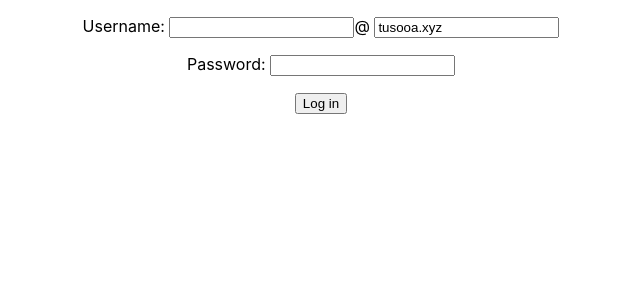
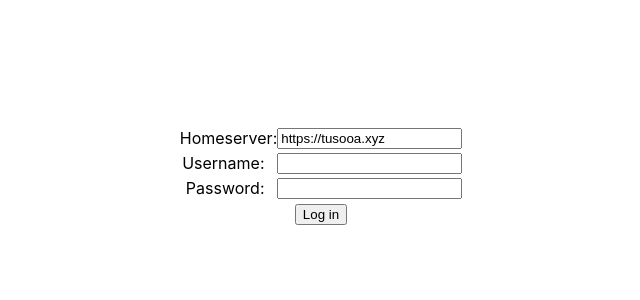
Before and after one commit to tusooa/nishw, a React (Create React App) app: page / in a window 1280 px wide. Shown: the top 300 px of the page, without its empty margins (319-959 px from the left). Built offline with nearby package versions, Linux system fonts and the light colour scheme.

Commit message:
Implement login and timeline

```diff
--- a/package.json
+++ b/package.json
@@ -6,6 +6,7 @@
     "@testing-library/jest-dom": "^4.2.4",
     "@testing-library/react": "^9.3.2",
     "@testing-library/user-event": "^7.1.2",
+    "matrix-js-sdk": "^4.0.0",
     "react": "^16.12.0",
     "react-dom": "^16.12.0",
     "react-scripts": "3.3.1"
--- a/public/index.html
+++ b/public/index.html
@@ -2,7 +2,6 @@
 <html lang="en">
   <head>
     <meta charset="utf-8" />
-    <link rel="icon" href="%PUBLIC_URL%/favicon.ico" />
     <meta name="viewport" content="width=device-width, initial-scale=1" />
     <meta name="theme-color" content="#000000" />
     <meta
@@ -24,7 +23,7 @@
       work correctly both with client-side routing and a non-root public URL.
       Learn how to configure a non-root public URL by running `npm run build`.
     -->
-    <title>React App</title>
+    <title>nishw</title>
   </head>
   <body>
     <noscript>You need to enable JavaScript to run this app.</noscript>
--- a/src/App.js
+++ b/src/App.js
@@ -1,48 +1,69 @@
-import React from 'react';
-import logo from './logo.svg';
-import './App.css';
+import React from 'react'
+import './App.css'
 import config from './config.json'
+
+import Login from './components/login'
+import MainPage from './components/mainpage'
+import sdk from 'matrix-js-sdk'
 
 class App extends React.Component
 {
   constructor(props)
   {
-    super(props);
+    super(props)
 
     this.state = {
-      username: '',
-      homeserver: config.defaultHomeServer,
-      password: '',
+      userId: '',
+      homeserver: '',
       loggedIn: false,
-      message: '',
-    };
+      accessToken: '',
+    }
 
-    this.handleChange = this.handleChange.bind(this);
-    this.logIn = this.logIn.bind(this);
-    this.logOut = this.logOut.bind(this);
+    this.matrix = null
+
+    this.logIn = this.logIn.bind(this)
+    this.logOut = this.logOut.bind(this)
   }
 
-  handleChange(event)
+  /**
+   * logIn({ username, password, homeserver })
+   */
+  logIn(authInfo)
   {
-    event.preventDefault();
+    const { username, password, homeserver } = authInfo;
 
-    this.setState({ [event.target.name]: event.target.value });
-  }
+    this.matrix = sdk.createClient(homeserver)
 
-  logIn()
-  {
-    const { username, password } = this.state;
+    this.matrix.login('m.login.password',
+                      {
+                        identifier: {
+                          type: 'm.id.user',
+                          user: username,
+                        },
+                        password,
+                      })
+      .then((res) => {
+        console.log(res)
 
-    if (username === 'user' && password === 'pass') {
-      this.setState({loggedIn: true, message: 'Log-in successful.'});
-    } else {
-      this.setState({message: "Password is wrong"});
-    }
+        this.matrix.startClient()
+
+        this.setState({
+          loggedIn: true,
+          accessToken: res.access_token,
+          homeserver: res.home_server,
+          userId: res.user_id,
+        })
+      }, (err) => {
+        this.setState({
+          message: `${err.errcode}: ${err.message}`
+        })
+        console.log(err)
+      })
   }
 
   logOut()
   {
-    this.setState({loggedIn: false, message: ''});
+    this.setState({loggedIn: false, message: ''})
   }
 
   render()
@@ -52,21 +73,15 @@ class App extends React.Component
         {
           (!this.state.loggedIn) ? (
             <div>
-              <p>Username: <input type="text" name="username"
-                                  onChange={this.handleChange} value={this.state.username} />
-                @ <input type="text" name="homeserver"
-                         onChange={this.handleChange} value={this.state.homeserver} /></p>
-              <p>Password: <input type="password" name="password"
-                                  onChange={this.handleChange} value={this.state.password} /></p>
-              <button onClick={this.logIn}>Log in</button>
+              <Login loginCallback={this.logIn} config={config}/ >
+              <div id="nw-main-messagebox">
+                { this.state.message }
+              </div>
             </div>
           ) : (
-            <div>
-              <button onClick={this.logOut}>Log out</button>
-            </div>
+            <MainPage matrix={this.matrix} />
           )
         }
-        <p>{this.state.message}</p>
       </div>
     );
   }
--- /dev/null
+++ b/src/components/login/index.js
@@ -0,0 +1,69 @@
+import React from 'react';
+import './login.css';
+
+class Login extends React.Component
+{
+  constructor(props)
+  {
+    super(props)
+
+    this.state = {
+      username: '',
+      homeserver: props.config.defaultHomeServer,
+      password: '',
+    }
+
+    this.loginCallback = props.loginCallback
+
+    this.handleChange = this.handleChange.bind(this)
+    this.handleLogin = this.handleLogin.bind(this)
+  }
+
+  handleChange(event)
+  {
+    event.preventDefault()
+
+    this.setState({ [event.target.name]: event.target.value })
+  }
+
+  handleLogin(event)
+  {
+    event.preventDefault()
+
+    const { homeserver, username, password } = this.state
+
+    this.loginCallback({ homeserver, username, password })
+  }
+
+  render()
+  {
+    return (<div className="nw-login-container">
+              <div className="nw-login-form">
+                <div className="nw-login-row">
+                  <span className="nw-login-prompt">Homeserver: </span>
+                  <input type="text" name="homeserver"
+                         onChange={this.handleChange} value={this.state.homeserver} />
+                </div>
+                <div />
+                <div className="nw-login-row">
+                  <span className="nw-login-prompt">Username: </span>
+                  <input type="text" name="username"
+                         onChange={this.handleChange} value={this.state.username} />
+                </div>
+                <div />
+
+                <div className="nw-login-row">
+                  <span className="nw-login-prompt">Password: </span>
+                  <input type="password" name="password"
+                         onChange={this.handleChange} value={this.state.password} />
+                </div>
+                <div />
+                <div className="nw-login-row">
+                  <button onClick={this.handleLogin}>Log in</button>
+                </div>
+              </div>
+            </div>)
+  }
+}
+
+export default Login
--- /dev/null
+++ b/src/components/login/login.css
@@ -0,0 +1,32 @@
+.nw-login-container
+{
+  text-align: center;
+  margin-top: 10%;
+}
+
+.nw-login-form
+{
+  display: inline-block;
+  margin: auto;
+  text-align: center;
+}
+
+.nw-login-row
+{
+  display: inline-block;
+  width: 100%;
+}
+
+.nw-login-prompt
+{
+  float: left;
+  text-align: right;
+  min-width: 30%;
+}
+
+.nw-login-container input
+{
+  float: right;
+  text-align: left;
+  max-width: 68%;
+}
--- /dev/null
+++ b/src/components/mainpage/index.js
@@ -0,0 +1,50 @@
+import React from 'react'
+
+class MainPage extends React.Component
+{
+  /**
+   * <MainPage matrix=... />
+   */
+  constructor(props)
+  {
+    super(props)
+
+    console.log(props)
+    this.state = {
+      timeline: [],
+    }
+
+    this.matrix = props.matrix
+
+    this.matrix.on("Room.timeline",
+                   (event, room, toStartOfTimeline) => {
+                     if (event.getType() !== "m.room.message") {
+                       return // only use messages
+                     }
+                     const timeline = this.state.timeline
+                     timeline.push(event)
+                     this.setState({ timeline })
+                     console.log(event)
+                     console.log(event.event.content.body)
+                   })
+  }
+
+  componentDidMount()
+  {
+  }
+
+  render()
+  {
+    return (
+      <div>
+        <ul>
+          { this.state.timeline.map(msg => (
+            <li key={ msg.getId() }>{msg.getSender()}: { msg.event.content.body }</li>
+          ))
+          }
+        </ul>
+      </div>)
+  }
+}
+
+export default MainPage
--- a/src/config.json
+++ b/src/config.json
@@ -1,3 +1,3 @@
 {
-  "defaultHomeServer": "tusooa.xyz"
+  "defaultHomeServer": "https://tusooa.xyz"
 }
```
Also changed, not shown: public/manifest.json, 2 other files (tests, documents, lock files or other folders).
